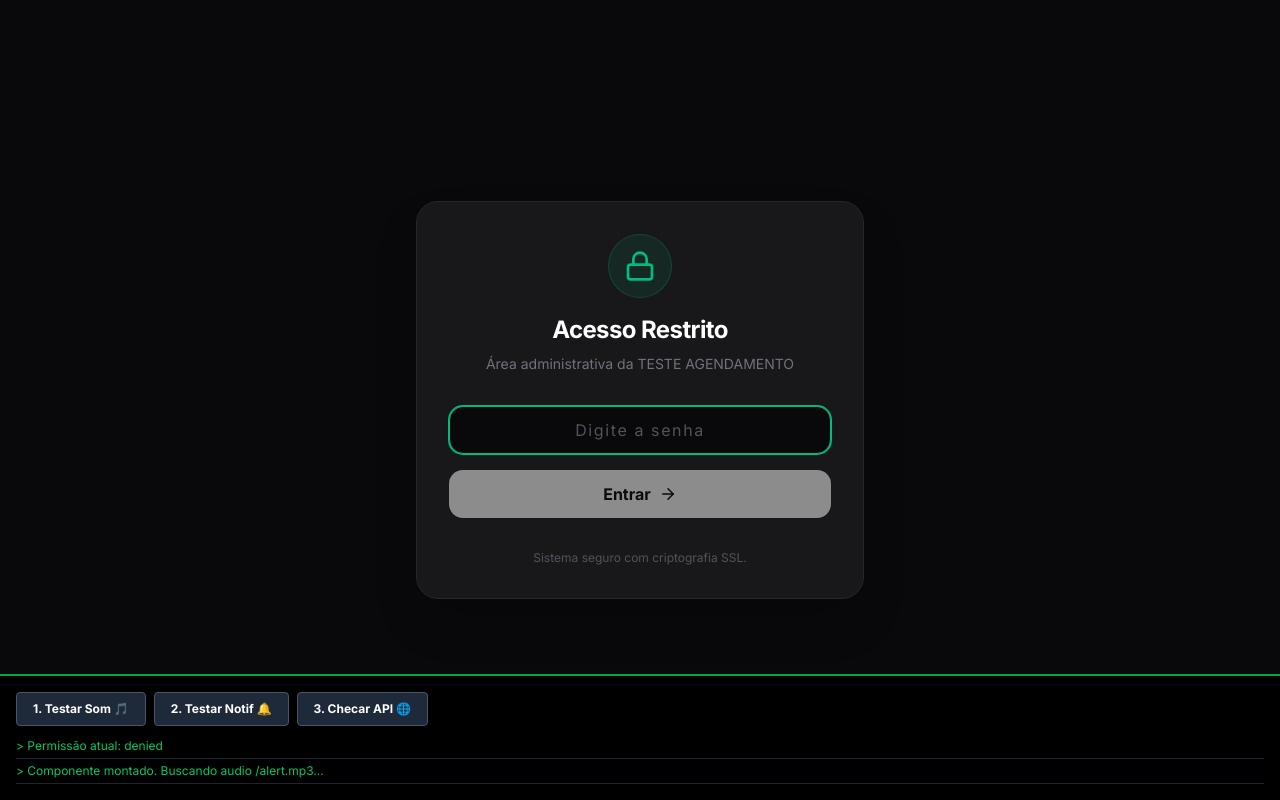
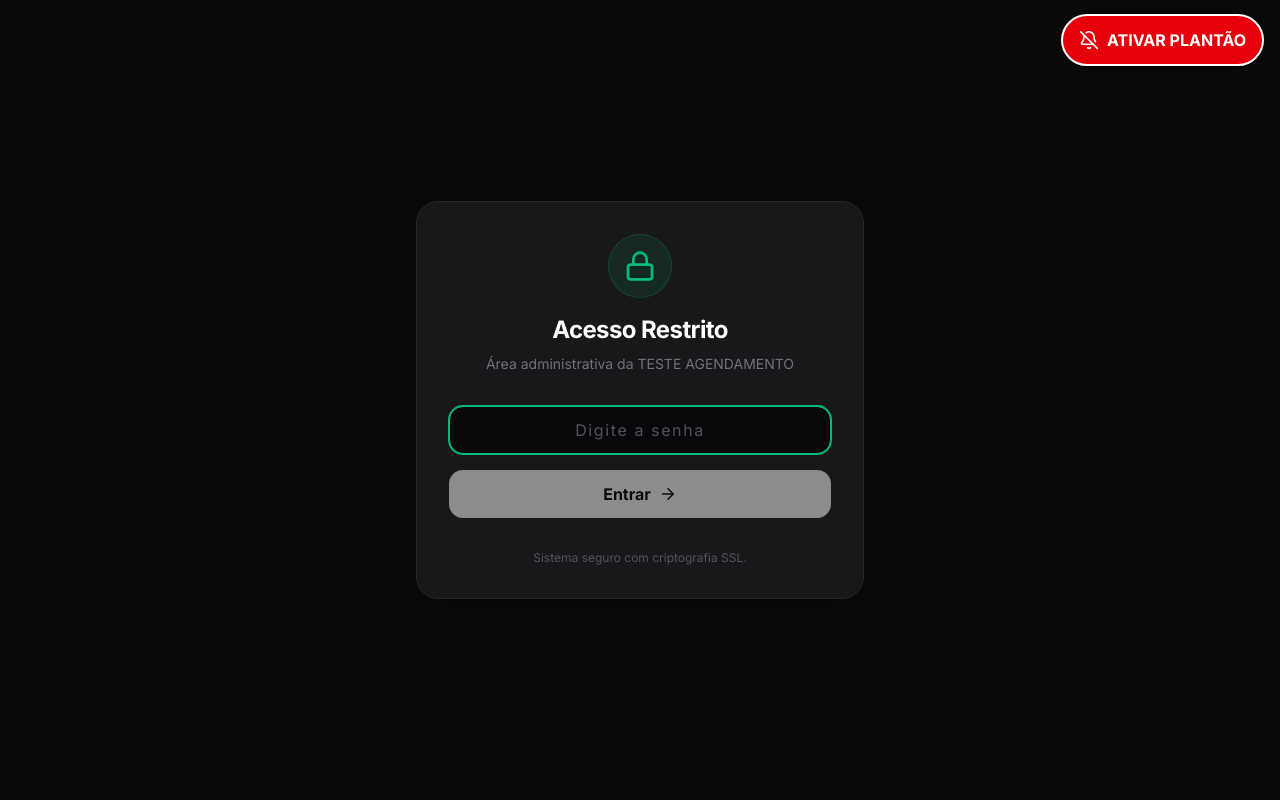
Before and after one commit to JandsonS/teste, a Next.js app in the folder beauty-app/: page /admin/login in a window 1280 px wide. Built offline with nearby package versions, Linux system fonts and the light colour scheme.

Commit message:
corrigindoerros

```diff
--- a/beauty-app/src/app/api/admin/notifications/latest/route.ts
+++ b/beauty-app/src/app/api/admin/notifications/latest/route.ts
@@ -1,22 +1,23 @@
 import { NextResponse } from "next/server";
-import { prisma } from "@/lib/prisma"; // Ajuste o import do seu prisma
+import { prisma } from "@/lib/prisma"; // Confirme se o caminho do seu prisma é esse mesmo
 
-export const dynamic = "force-dynamic"; // Garante que não faça cache
+export const dynamic = "force-dynamic";
 
 export async function GET() {
   try {
-    // Busca apenas o agendamento mais recente criado
+    // Busca apenas o ID e Data. Removemos nomes de serviço para evitar erro de schema
     const latestBooking = await prisma.booking.findFirst({
       orderBy: {
-        createdAt: 'desc', // Pega o mais novo
+        createdAt: 'desc',
       },
       select: {
         id: true,
-        customerName: true,
-        serviceName: true, // Ou service: { select: { name: true } } dependendo do seu schema
+        createdAt: true,
+        customerName: true, // Se der erro, remova essa linha e deixe só o ID
       }
     });
 
+    // Se não tiver agendamento nenhum no banco, retorna null (não é erro)
     if (!latestBooking) {
         return NextResponse.json({ id: null });
     }
@@ -24,6 +25,8 @@ export async function GET() {
     return NextResponse.json(latestBooking);
 
   } catch (error) {
-    return NextResponse.json({ error: "Erro ao buscar" }, { status: 500 });
+    console.error("Erro API Notificação:", error);
+    // Retorna JSON mesmo no erro para não quebrar o frontend
+    return NextResponse.json({ id: null, error: "Falha ao buscar" }, { status: 200 });
   }
 }
--- a/beauty-app/src/components/AdminNotificationListener.tsx
+++ b/beauty-app/src/components/AdminNotificationListener.tsx
@@ -1,93 +1,96 @@
 "use client";
-import { useState, useEffect, useRef } from "react";
+
+import { useEffect, useState, useRef } from "react";
 import { toast } from "sonner";
+import { Bell, BellOff } from "lucide-react";
 
 export default function AdminNotificationListener() {
-  const [logs, setLogs] = useState<string[]>([]);
+  const [permission, setPermission] = useState<NotificationPermission>("default");
+  const [enabled, setEnabled] = useState(false);
   const audioRef = useRef<HTMLAudioElement | null>(null);
-
-  const addLog = (msg: string) => setLogs(prev => [`> ${msg}`, ...prev]);
+  const [lastBookingId, setLastBookingId] = useState<string | null>(null);
 
   useEffect(() => {
-    // Tenta carregar o áudio assim que abre
     audioRef.current = new Audio("/alert.mp3");
-    addLog("Componente montado. Buscando audio /alert.mp3...");
 
-    // Verifica permissão inicial
     if ("Notification" in window) {
-      addLog(`Permissão atual: ${Notification.permission}`);
-    } else {
-      addLog("ERRO: Este navegador não suporta notificações.");
+      setPermission(Notification.permission);
     }
   }, []);
 
-  // TESTE 1: SOM 🎵
-  const testSound = () => {
-    addLog("Tentando tocar som...");
-    if (!audioRef.current) return addLog("Erro: Audio não inicializado");
+  const enableNotifications = async () => {
+    if ("Notification" in window) {
+      const result = await Notification.requestPermission();
+      setPermission(result);
 
-    audioRef.current.play()
-      .then(() => addLog("SUCESSO: O som deve estar tocando!"))
-      .catch((e) => addLog(`ERRO SOM: ${e.message}`));
-  };
-
-  // TESTE 2: NOTIFICAÇÃO VISUAL 🔔
-  const testNotification = async () => {
-    addLog("Tentando notificação visual...");
-
-    if (Notification.permission !== "granted") {
-      addLog("Pedindo permissão...");
-      const permission = await Notification.requestPermission();
-      addLog(`Nova permissão: ${permission}`);
-      if (permission !== "granted") return;
+      if (result === "granted") {
+        audioRef.current?.play().catch(() => {});
+        setEnabled(true);
+        toast.success("Sistema de alerta ativado!");
       }
-
-    try {
-      if (navigator.vibrate) navigator.vibrate([200]);
-      const n = new Notification("Teste de Notificação", {
-        body: "Se você leu isso, funcionou!",
-        icon: "/logo.png"
-      });
-      addLog("SUCESSO: Comando de notificação enviado.");
-    } catch (e: any) {
-      addLog(`ERRO NOTIF: ${e.message}`);
     }
   };
 
-  // TESTE 3: API (Ver se acha agendamentos) 🌐
-  const testApi = async () => {
-    addLog("Testando conexão com API...");
+  useEffect(() => {
+    if (!enabled && permission !== "granted") return;
+
+    const checkNewBookings = async () => {
       try {
         const res = await fetch("/api/admin/notifications/latest");
-      addLog(`Status da API: ${res.status}`);
+        const data = await res.json();
 
-      if (!res.ok) throw new Error("API retornou erro");
+        if (data.error) return;
 
-      const data = await res.json();
-      addLog(`Dados recebidos: ${JSON.stringify(data)}`);
-    } catch (e: any) {
-      addLog(`ERRO API: ${e.message}`);
+        if (!lastBookingId) {
+          if (data.id) setLastBookingId(data.id);
+          return;
+        }
+
+        if (data.id && data.id !== lastBookingId) {
+
+          // 1. Toca o Som
+          if (audioRef.current) {
+            audioRef.current.currentTime = 0;
+            audioRef.current.play().catch(e => console.error("Erro som:", e));
+          }
+
+          // 2. Manda Notificação Visual (Corrigido com 'as any')
+          if (permission === "granted" && "serviceWorker" in navigator) {
+            navigator.serviceWorker.ready.then((registration) => {
+              registration.showNotification("Novo Agendamento! 💰", {
+                body: `Cliente: ${data.customerName || 'Novo Cliente'}`,
+                icon: "/logo.png",
+                vibrate: [200, 100, 200],
+                tag: "new-booking"
+              } as any); // <--- O PULO DO GATO: O 'as any' remove o erro vermelho
+            });
+          }
+
+          setLastBookingId(data.id);
+          toast.success("Novo agendamento recebido!");
+        }
+      } catch (error) {
+        console.error("Erro no check:", error);
       }
     };
 
+    const interval = setInterval(checkNewBookings, 15000);
+    checkNewBookings();
+
+    return () => clearInterval(interval);
+  }, [enabled, lastBookingId, permission]);
+
+  if (enabled && permission === "granted") return null;
+
   return (
-    <div className="fixed bottom-0 left-0 w-full bg-black/95 text-green-400 p-4 font-mono text-xs z-[9999] border-t-2 border-green-600 max-h-[50vh] overflow-y-auto">
-      <div className="flex gap-2 mb-3 flex-wrap">
-        <button onClick={testSound} className="bg-gray-800 hover:bg-gray-700 px-4 py-2 rounded border border-gray-600 font-bold text-white">
-          1. Testar Som 🎵
+    <div className="fixed top-4 right-4 z-50 animate-bounce">
+      <button
+        onClick={enableNotifications}
+        className="flex items-center gap-2 bg-red-600 hover:bg-red-700 text-white px-4 py-3 rounded-full shadow-xl font-bold border-2 border-white"
+      >
+        <BellOff size={20} />
+        ATIVAR PLANTÃO
       </button>
-        <button onClick={testNotification} className="bg-gray-800 hover:bg-gray-700 px-4 py-2 rounded border border-gray-600 font-bold text-white">
-          2. Testar Notif 🔔
-        </button>
-        <button onClick={testApi} className="bg-gray-800 hover:bg-gray-700 px-4 py-2 rounded border border-gray-600 font-bold text-white">
-          3. Checar API 🌐
-        </button>
-      </div>
-      <div className="flex flex-col gap-1 opacity-90">
-        {logs.map((log, i) => (
-          <div key={i} className="border-b border-gray-800 pb-1">{log}</div>
-        ))}
-      </div>
     </div>
   );
 }
```
Lines whose indentation alone changed are shown as unchanged.
